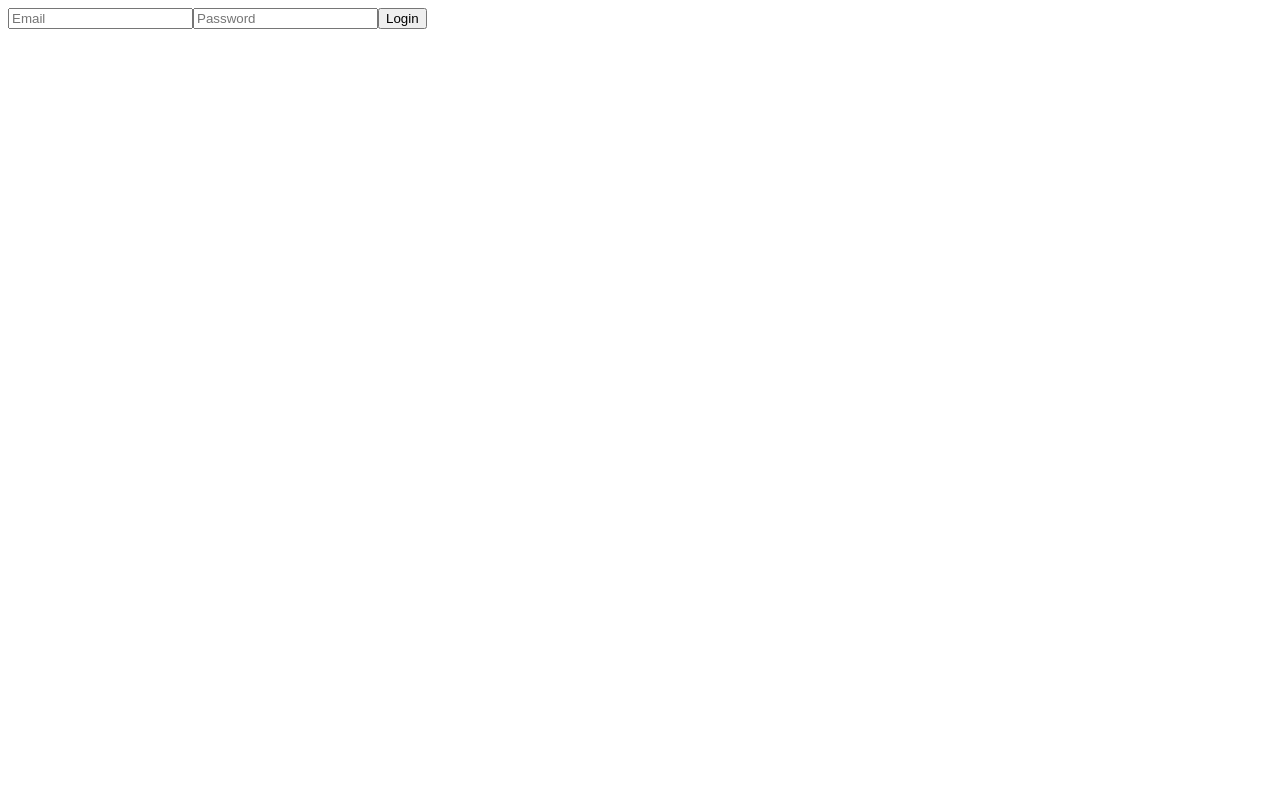
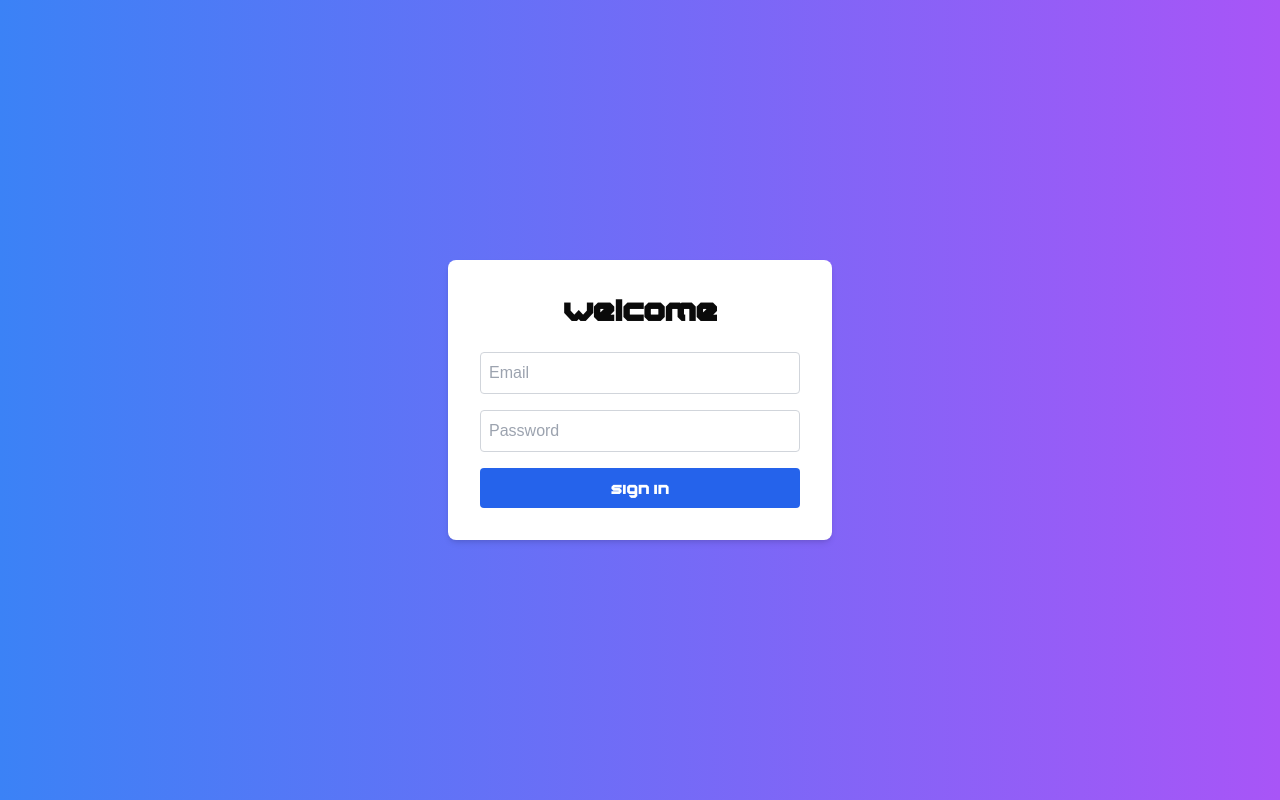
Before and after one commit to SuperJugger88/stonewall-web, a Next.js app: page /login in a window 1280 px wide. Built offline with nearby package versions, Linux system fonts and the light colour scheme.

Commit message:
feature: changed auth page and session logic

```diff
--- /dev/null
+++ b/src/app/login/LoginForm.tsx
@@ -0,0 +1,53 @@
+"use client";
+
+import { FormEvent, useState } from 'react';
+import { useRouter } from 'next/navigation';
+
+export default function LoginForm() {
+    const router = useRouter();
+    const [error, setError] = useState<string | null>(null);
+
+    async function handleSubmit(event: FormEvent<HTMLFormElement>) {
+        event.preventDefault();
+
+        const formData = new FormData(event.currentTarget);
+        const email = formData.get('email');
+        const password = formData.get('password');
+
+        const response = await fetch('/api/v1/login', {
+            method: 'POST',
+            headers: { 'Content-Type': 'application/json' },
+            body: JSON.stringify({ email, password }),
+            credentials: 'include',
+        });
+
+        if (response.ok) {
+            await router.push('/profile');
+        } else {
+            const errorMessage = await response.text();
+            setError(errorMessage);
+        }
+    }
+
+    return (
+        <form className="bg-white p-8 rounded-lg shadow-md w-full max-w-sm" onSubmit={handleSubmit}>
+            <h1 className="text-3xl font-bold mb-6 text-center" style={{ fontFamily: 'NCL Robowapix' }}>welcome</h1> {/* Применяем шрифт к заголовку */}
+            <input
+                type="email"
+                name="email"
+                placeholder="Email"
+                required
+                className="w-full p-2 mb-4 border border-gray-300 rounded text-gray-800"
+            />
+            <input
+                type="password"
+                name="password"
+                placeholder="Password"
+                required
+                className="w-full p-2 mb-4 border border-gray-300 rounded text-gray-800"
+            />
+            <button type="submit" className="w-full bg-blue-600 text-white py-2 rounded hover:bg-blue-700 transition duration-200" style={{ fontFamily: 'NCL Robowapix' }}>sign in</button> {/* Применяем шрифт к кнопке */}
+            {error && <div className="mt-4 text-red-500">{error}</div>}
+        </form>
+    );
+}
--- /dev/null
+++ b/src/app/login/layout.tsx
@@ -0,0 +1,25 @@
+import "./styles.css";
+import React from "react";
+
+export const metadata = {
+    title: "Login",
+    description: "User login page",
+};
+
+export default function RootLayout({
+                                       children,
+                                   }: Readonly<{
+    children: React.ReactNode;
+}>) {
+    return (
+        <html lang="en">
+        <head>
+            <title>{metadata.title}</title>
+            <link href="https://fonts.googleapis.com/css2?family=Roboto:wght@400;500;700&display=swap" rel="stylesheet" />
+        </head>
+        <body className="antialiased">
+        {children}
+        </body>
+        </html>
+    );
+}
--- /dev/null
+++ b/src/app/login/page.tsx
@@ -0,0 +1,9 @@
+import LoginForm from './LoginForm';
+
+export default function LoginPage() {
+    return (
+        <div className="flex items-center justify-center min-h-screen bg-gradient-to-r from-blue-500 to-purple-500">
+            <LoginForm />
+        </div>
+    );
+}
--- /dev/null
+++ b/src/app/login/styles.css
@@ -0,0 +1,40 @@
+@tailwind base;
+@tailwind components;
+@tailwind utilities;
+
+:root {
+    --background-light: linear-gradient(to right, #4facfe, #00f2fe);
+    --background-dark: linear-gradient(to right, #f6d365, #fda085);
+    --foreground: #171717;
+}
+
+@media (prefers-color-scheme: dark) {
+    :root {
+        --background: var(--background-dark);
+        --foreground: #ededed;
+    }
+}
+
+body {
+    background: var(--background-light);
+    color: var(--foreground);
+    font-family: 'Roboto', sans-serif;
+}
+
+h1 {
+    font-weight: 700;
+    color: #0a0a0a;
+}
+
+@layer utilities {
+    .text-balance {
+        text-wrap: balance;
+    }
+}
+
+@font-face {
+    font-family: 'NCL Robowapix';
+    src: url('../fonts/NCLRobowapix.otf') format('opentype');
+    font-weight: normal;
+    font-style: normal;
+}
--- a/src/pages/login.tsx
+++ /dev/null
@@ -1,48 +0,0 @@
-import { FormEvent, useState } from 'react';
-import { useRouter } from 'next/router';
-import Error from 'next/error';
-
-
-export default function LoginPage() {
-    const router = useRouter();
-    const [error, setError] = useState<string | null>(null);
-
-    async function handleSubmit(event: FormEvent<HTMLFormElement>) {
-        event.preventDefault();
-
-        const formData = new FormData(event.currentTarget);
-        const email = formData.get('email');
-        const password = formData.get('password');
-
-        const response = await fetch('api/v1/login', {
-            method: 'POST',
-            headers: { 'Content-Type': 'application/json' },
-            body: JSON.stringify({ email, password }),
-            credentials: 'include',
-        });
-
-        try {
-            if (response.ok) {
-                await router.push('/profile')
-            } else {
-                const errorMessage = await response.text();
-                setError(errorMessage);
-            }
-        } catch {
-            <Error statusCode={502} title={'Сервис временно недоступен, попробйте позже.'} ></Error>;
-        }
-    }
-
-    return (
-        <form onSubmit={handleSubmit}>
-            <input type="email" name="email" placeholder="Email" required />
-            <input type="password" name="password" placeholder="Password" required />
-            <button type="submit">Login</button>
-            {error && (
-                <div style={{ color: 'red', marginTop: '10px' }}>
-                    {error}
-                </div>
-            )}
-        </form>
-    );
-}
```
Also changed, not shown: src/app/fonts/NCLRobowapix.otf (added).
